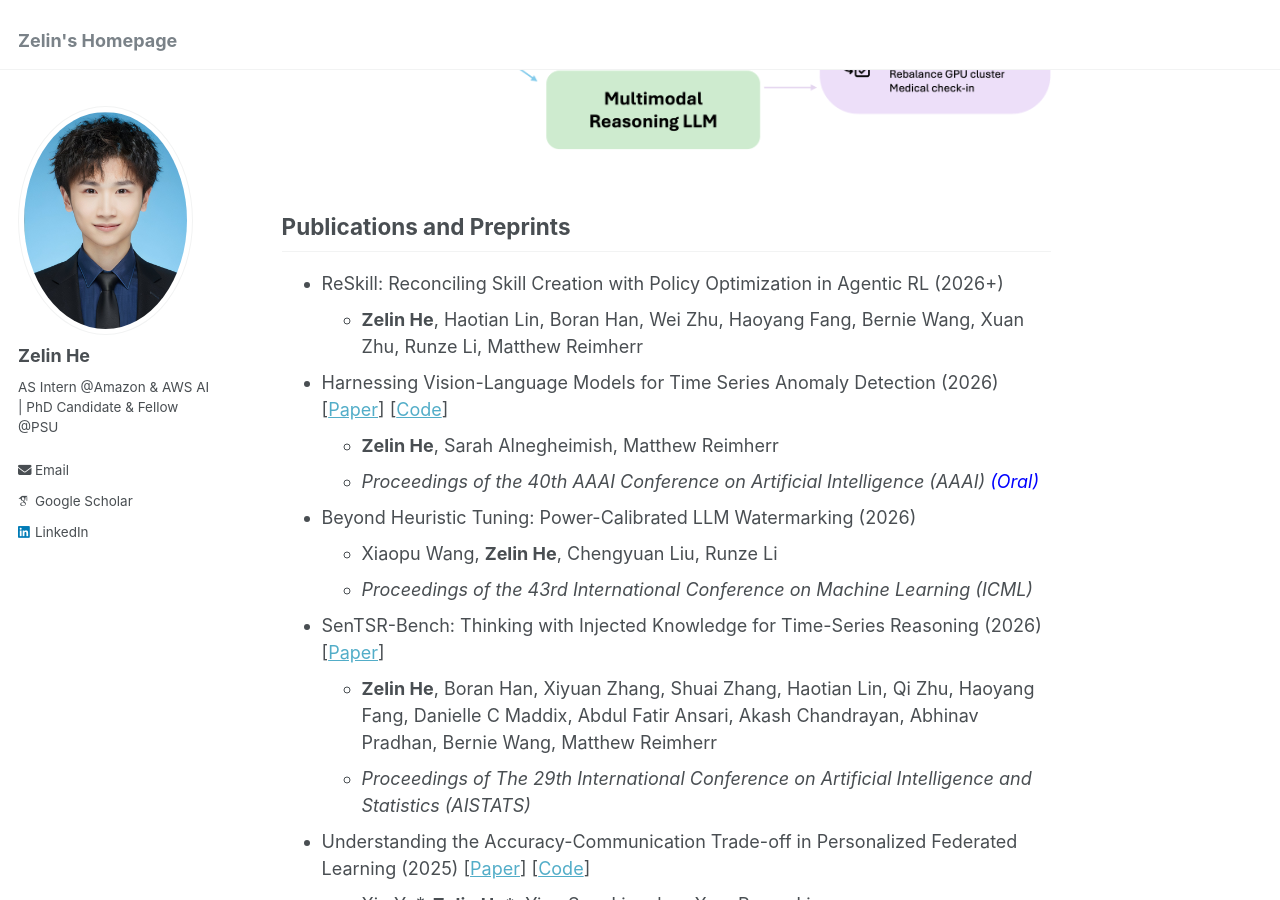
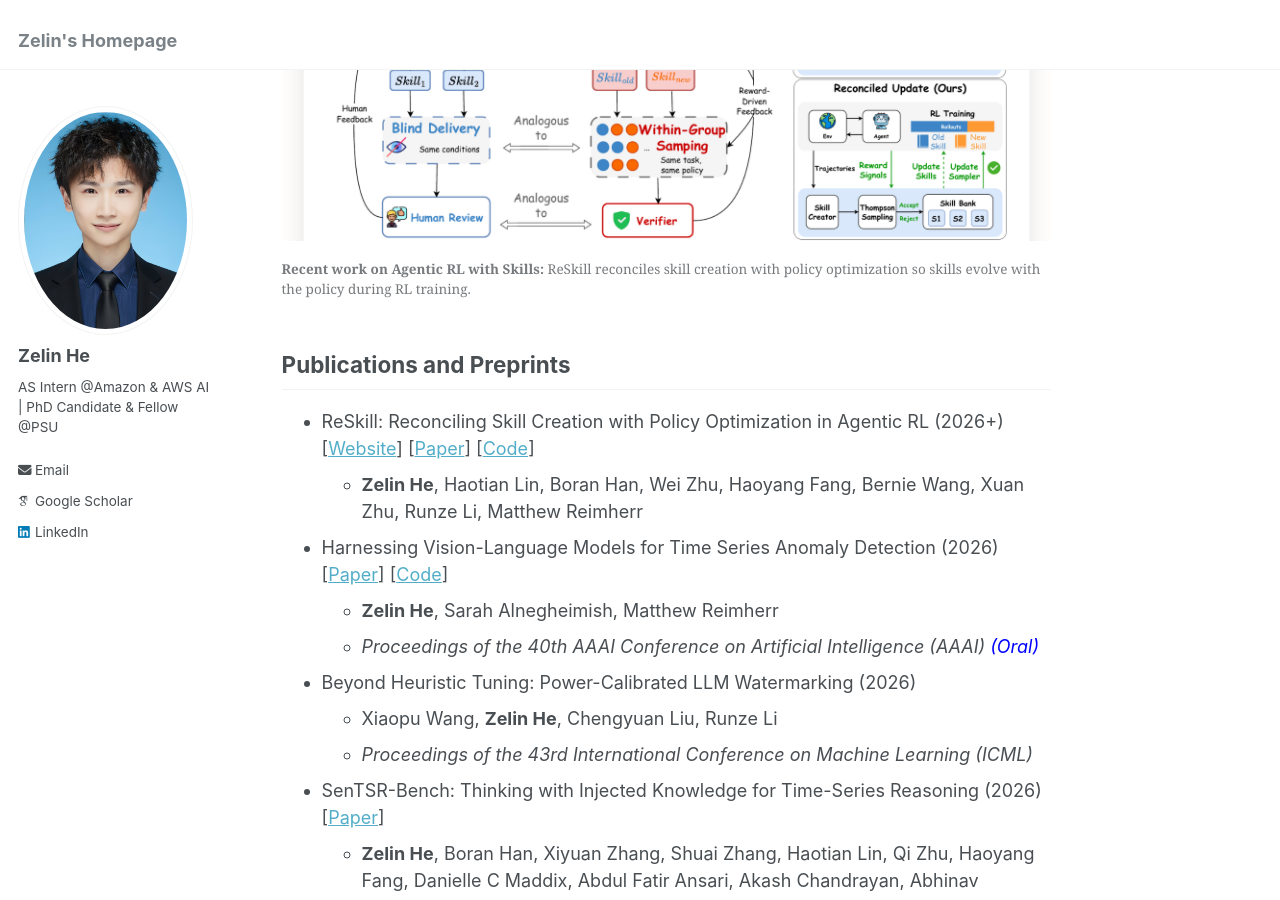
Before and after one commit to ZLHe0/zelinhe.github.io, a Jekyll site: the page built from _pages/about.md, in a window 1280 px wide and 900 px high, scrolled down 469 px. Built offline with Jekyll 4.4.1, drawn with Linux system fonts in a browser that asks for light colours; some web fonts are replaced.

Commit message:
Add ReSkill recent work to homepage

```diff
--- a/_config.yml
+++ b/_config.yml
@@ -15,7 +15,7 @@ name                     : &name "Zelin He"
 description              : &description "PhD Candidate & Fellow @PSU | Applied Scientist Intern @Amazon & AWS AI"
 url                      : https://zlhe0.github.io/zelinhe.github.io/ # the base hostname & protocol for your site e.g. "https://mmistakes.github.io"
 baseurl                  : "" # the subpath of your site, e.g. "/blog"
-repository               : "https://github.com/ZLHe0/zelinhe.github.io"
+repository               : "ZLHe0/zelinhe.github.io"
 
 # Site Author - The following control what appear as part of the author content on the side bar.
 #               If a field is blank the icon and link will not appear, otherwise it will be shown.
--- a/_pages/about.md
+++ b/_pages/about.md
@@ -10,11 +10,12 @@ redirect_from:
 I am a Ph.D. Candidate at Penn State. I am closely working with Amazon DST & AWS AI, focusing on LLM post-training and adaptation for agentic tasks and time-series reasoning tasks, working with [Boran Han](https://boranhan.github.io/) and [Matthew Reimherr](https://mreimherr.github.io/). I am advised by Dr. [Runze Li](https://runzelipsu.github.io/) and in collaboration with Dr. [Ying Sun](https://ysunac.github.io/) from the EECS department, where we develop transfer-learning and meta-learning methods for modeling large-scale, crowd-sourced datasets.
 
 <figure>
-  <img src="../images/diagram.png" alt="Signals & Time Series Understanding and Reasoning" width="100%">
+  <img src="../images/reskill-linkedin-card.png" alt="ReSkill: recent work on Agentic RL with Skills" width="100%">
+  <figcaption><strong>Recent work on Agentic RL with Skills:</strong> ReSkill reconciles skill creation with policy optimization so skills evolve with the policy during RL training.</figcaption>
 </figure>
 
 ## Publications and Preprints
-- ReSkill: Reconciling Skill Creation with Policy Optimization in Agentic RL (2026+)
+- ReSkill: Reconciling Skill Creation with Policy Optimization in Agentic RL (2026+) [[Website](https://amazon-science.github.io/reskill/)] [[Paper](https://arxiv.org/abs/2606.01619)] [[Code](https://github.com/amazon-science/reskill)]
   - **Zelin He**, Haotian Lin, Boran Han, Wei Zhu, Haoyang Fang, Bernie Wang, Xuan Zhu, Runze Li, Matthew Reimherr
 
 - Harnessing Vision-Language Models for Time Series Anomaly Detection (2026) [[Paper](https://arxiv.org/pdf/2506.06836)] [[Code](https://github.com/ZLHe0/VLM4TS)]
```
Also changed, not shown: images/reskill-linkedin-card.png (added).
